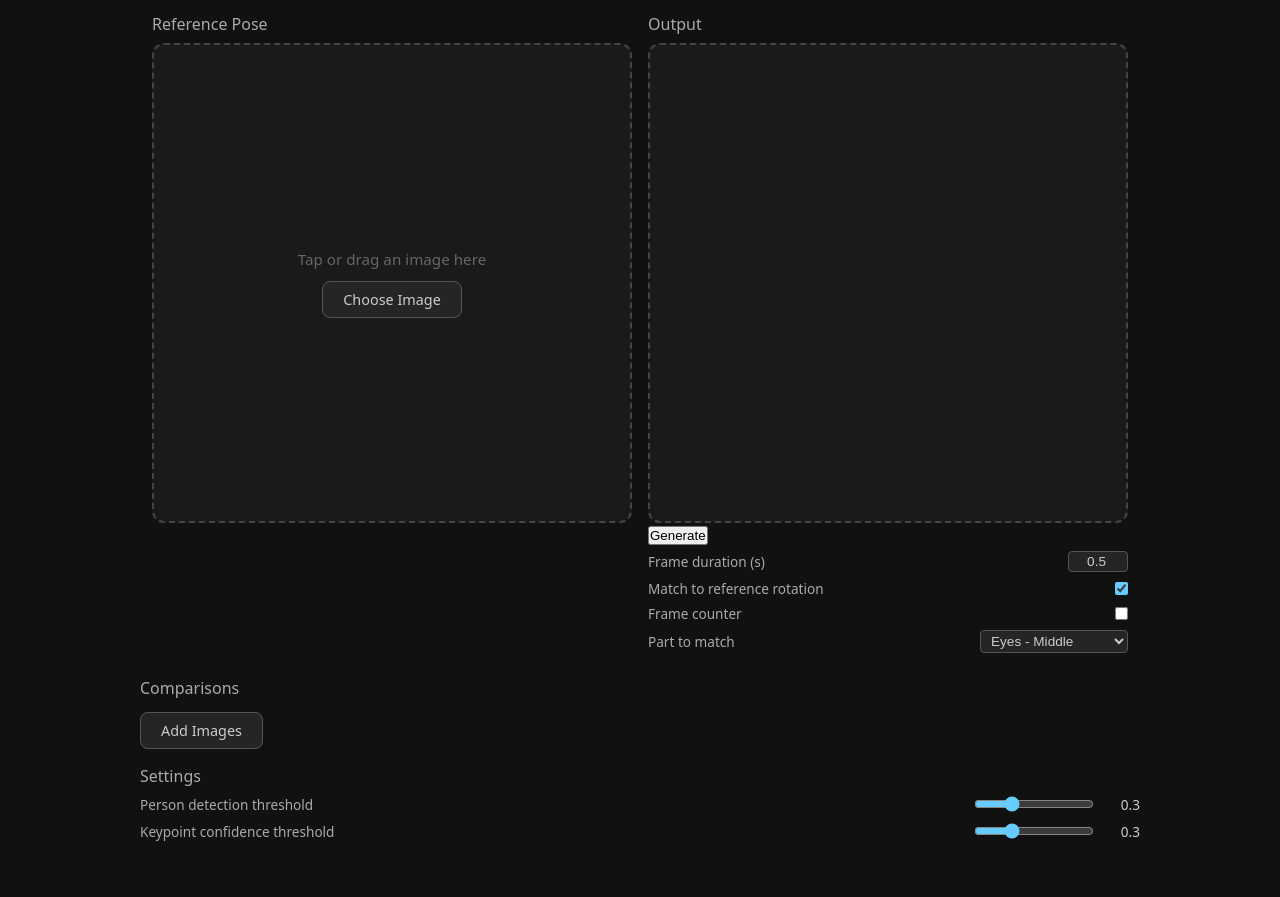
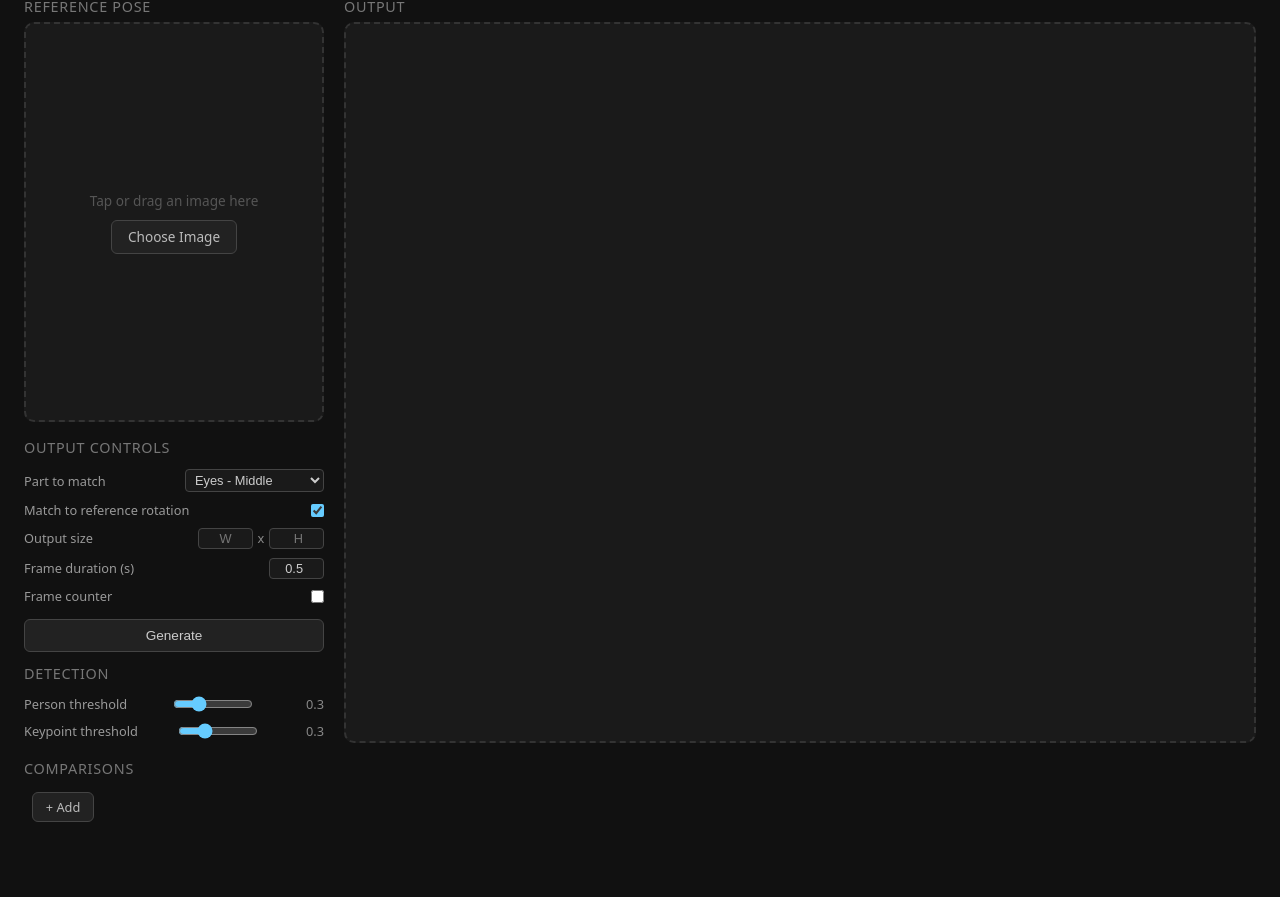
Before and after one commit to BBelk/PoseMatcherDev, a website: page index.html in a window 1280 px wide. Shown: the part 70-967 px from the top of the page. After the commit the page ends 916 px from the top, so only its background shows below. Drawn offline with Linux system fonts and the light colour scheme.

Commit message:
ok restricted output size

```diff
--- a/index.html
+++ b/index.html
@@ -12,7 +12,8 @@
     <button id="clear-all-btn" style="display:none">Clear All</button>
   </div>
 
-  <div id="top-row">
+  <div id="main-layout">
+    <div id="left-panel">
       <section id="reference-section">
         <h2>Reference Pose</h2>
         <div id="reference-box" class="pose-box">
@@ -29,26 +30,8 @@
         </div>
       </section>
 
-    <section id="output-section">
-      <h2>Output</h2>
-      <div id="output-box" class="pose-box">
-        <canvas id="overlay-canvas"></canvas>
-        <div id="overlay-status" class="status"></div>
-        <img id="output-gif" class="output-gif">
-      </div>
-      <button id="generate-btn">Generate</button>
-      <div class="setting-compact">
-        <label for="frame-duration">Frame duration (s)</label>
-        <input type="number" id="frame-duration" min="0.1" max="10" step="0.1" value="0.5">
-      </div>
-      <div class="setting-compact">
-        <label for="rotate-toggle">Match to reference rotation</label>
-        <input type="checkbox" id="rotate-toggle" checked>
-      </div>
-      <div class="setting-compact">
-        <label for="frame-counter-toggle">Frame counter</label>
-        <input type="checkbox" id="frame-counter-toggle">
-      </div>
+      <section id="controls-section">
+        <h2>Output Controls</h2>
         <div class="setting-compact">
           <label for="align-part">Part to match</label>
           <select id="align-part">
@@ -74,31 +57,63 @@
             <option value="16">Right Ankle</option>
           </select>
         </div>
+        <div class="setting-compact">
+          <label for="rotate-toggle">Match to reference rotation</label>
+          <input type="checkbox" id="rotate-toggle" checked>
+        </div>
+        <div class="setting-compact">
+          <label>Output size</label>
+          <span class="dim-inputs">
+            <input type="number" id="output-width" min="1" max="9999" step="1" placeholder="W"> x
+            <input type="number" id="output-height" min="1" max="9999" step="1" placeholder="H">
+          </span>
+        </div>
+        <div class="setting-compact">
+          <label for="frame-duration">Frame duration (s)</label>
+          <input type="number" id="frame-duration" min="0.1" max="10" step="0.1" value="0.5">
+        </div>
+        <div class="setting-compact">
+          <label for="frame-counter-toggle">Frame counter</label>
+          <input type="checkbox" id="frame-counter-toggle">
+        </div>
+        <button id="generate-btn">Generate</button>
+
+        <h2>Detection</h2>
+        <div class="setting-compact">
+          <label for="score-thresh">Person threshold</label>
+          <input type="range" id="score-thresh" min="0.01" max="1" step="0.01" value="0.3">
+          <span id="score-thresh-val">0.3</span>
+        </div>
+        <div class="setting-compact">
+          <label for="kp-thresh">Keypoint threshold</label>
+          <input type="range" id="kp-thresh" min="0.01" max="1" step="0.01" value="0.3">
+          <span id="kp-thresh-val">0.3</span>
+        </div>
       </section>
     </div>
 
-  <section id="compare-section">
+    <div id="right-panel">
+      <section id="output-section">
+        <h2>Output</h2>
+        <div id="output-box" class="pose-box">
+          <canvas id="overlay-canvas"></canvas>
+          <div id="overlay-status" class="status"></div>
+          <img id="output-gif" class="output-gif">
+        </div>
+      </section>
+    </div>
+  </div>
+
+  <section id="filmstrip-section">
     <h2>Comparisons</h2>
+    <div id="filmstrip-wrapper">
       <div id="compare-grid">
         <!-- comparison cards added dynamically -->
       </div>
       <div id="compare-upload">
-      <label class="upload-label" for="cmp-file">Add Images</label>
+        <label class="upload-label" for="cmp-file">+ Add</label>
         <input type="file" id="cmp-file" class="file-input" accept="image/*" multiple>
       </div>
-  </section>
-
-  <section id="settings-section">
-    <h2>Settings</h2>
-    <div class="setting">
-      <label for="score-thresh">Person detection threshold</label>
-      <input type="range" id="score-thresh" min="0.01" max="1" step="0.01" value="0.3">
-      <span id="score-thresh-val">0.3</span>
-    </div>
-    <div class="setting">
-      <label for="kp-thresh">Keypoint confidence threshold</label>
-      <input type="range" id="kp-thresh" min="0.01" max="1" step="0.01" value="0.3">
-      <span id="kp-thresh-val">0.3</span>
     </div>
   </section>
 
--- a/index.js
+++ b/index.js
@@ -214,6 +214,9 @@ const storedPoses = { ref: null };
       box.classList.add('has-image');
       canvas.width = box.clientWidth;
       canvas.height = box.clientHeight;
+      // Populate output dimensions from reference
+      document.getElementById('output-width').value = img.naturalWidth;
+      document.getElementById('output-height').value = img.naturalHeight;
       updateClearAllVisibility();
       await runDetection();
     };
@@ -255,7 +258,7 @@ const cmpFileInput = document.getElementById('cmp-file');
 const comparisons = []; // { img, poses, date, card }
 let selectedCmpIndex = -1;
 
-const compareSection = document.getElementById('compare-section');
+const compareSection = document.getElementById('filmstrip-section');
 
 async function addMultipleComparisons(files) {
   for (const file of files) await addComparison(file);
@@ -564,8 +567,8 @@ async function generateGif() {
     }
   }
 
-  const w = outputBox.clientWidth;
-  const h = outputBox.clientHeight;
+  const w = parseInt(document.getElementById('output-width').value) || refImg.naturalWidth || outputBox.clientWidth;
+  const h = parseInt(document.getElementById('output-height').value) || refImg.naturalHeight || outputBox.clientHeight;
   const frameDuration = parseFloat(frameDurationInput.value);
   const fps = 1 / frameDuration;
 
--- a/style.css
+++ b/style.css
@@ -10,9 +10,8 @@ body {
   color: #eee;
   display: flex;
   flex-direction: column;
-  align-items: center;
-  padding: 1.5rem 1rem;
   min-height: 100vh;
+  padding: 1rem 1.5rem;
 }
 
 h1 {
@@ -20,22 +19,32 @@ h1 {
   letter-spacing: 0.02em;
 }
 
+h2 {
+  font-size: 0.9rem;
+  font-weight: 500;
+  margin-bottom: 0.4rem;
+  color: #777;
+  text-transform: uppercase;
+  letter-spacing: 0.05em;
+}
+
+/* --- Top bar --- */
+
 #top-bar {
   display: flex;
   align-items: center;
   gap: 1rem;
-  margin-bottom: 1.5rem;
+  margin-bottom: 1rem;
 }
 
 #clear-all-btn {
   padding: 0.3rem 0.8rem;
-  border: 1px solid #555;
+  border: 1px solid #733;
   border-radius: 6px;
   font-size: 0.8rem;
   color: #f99;
   background: #252525;
   cursor: pointer;
-  border-color: #733;
 }
 
 #clear-all-btn:hover {
@@ -43,37 +52,42 @@ h1 {
   border-color: #f55;
 }
 
-/* --- Top row: Reference + Output side by side --- */
+/* --- Main layout --- */
 
-#top-row {
+#main-layout {
   display: flex;
-  flex-wrap: wrap;
-  gap: 1rem;
-  justify-content: center;
-  width: 100%;
-  max-width: 1000px;
-  margin-bottom: 1.5rem;
+  gap: 1.25rem;
+  flex: 1;
+  min-height: 0;
 }
 
-#top-row > section {
-  flex: 1 1 300px;
-  max-width: 480px;
+#left-panel {
+  width: 300px;
+  flex-shrink: 0;
+  display: flex;
+  flex-direction: column;
+  gap: 1rem;
 }
 
-/* --- Shared section styles --- */
-
-section h2 {
-  font-size: 1rem;
-  font-weight: 500;
-  margin-bottom: 0.5rem;
-  color: #aaa;
+#right-panel {
+  flex: 1;
+  min-width: 0;
 }
 
-#compare-section,
-#settings-section {
-  width: 100%;
-  max-width: 1000px;
-  margin-bottom: 1.5rem;
+#right-panel section,
+#right-panel .pose-box {
+  height: 100%;
+}
+
+#output-section {
+  display: flex;
+  flex-direction: column;
+  height: 100%;
+}
+
+#output-box {
+  flex: 1;
+  aspect-ratio: unset;
 }
 
 /* --- Shared box styles --- */
@@ -81,10 +95,9 @@ section h2 {
 .pose-box {
   position: relative;
   width: 100%;
-  max-height: 60vh;
   aspect-ratio: 3 / 4;
-  border: 2px dashed #444;
-  border-radius: 12px;
+  border: 2px dashed #333;
+  border-radius: 10px;
   overflow: hidden;
   display: flex;
   align-items: center;
@@ -100,7 +113,7 @@ section h2 {
 
 .pose-box.has-image {
   border-style: solid;
-  border-color: #333;
+  border-color: #2a2a2a;
 }
 
 .pose-box canvas {
@@ -117,10 +130,10 @@ section h2 {
   bottom: 8px;
   left: 50%;
   transform: translateX(-50%);
-  font-size: 0.8rem;
+  font-size: 0.75rem;
   color: #aaa;
-  background: rgba(0, 0, 0, 0.5);
-  padding: 2px 10px;
+  background: rgba(0, 0, 0, 0.6);
+  padding: 2px 8px;
   border-radius: 4px;
   pointer-events: none;
   white-space: nowrap;
@@ -136,30 +149,30 @@ section h2 {
   display: flex;
   flex-direction: column;
   align-items: center;
-  gap: 0.75rem;
-  color: #666;
+  gap: 0.6rem;
+  color: #555;
   pointer-events: none;
 }
 
 .upload-prompt p {
-  font-size: 0.95rem;
+  font-size: 0.85rem;
 }
 
 .upload-label {
   pointer-events: auto;
   cursor: pointer;
-  padding: 0.5rem 1.25rem;
-  border: 1px solid #555;
-  border-radius: 8px;
-  font-size: 0.9rem;
-  color: #ccc;
-  background: #252525;
+  padding: 0.4rem 1rem;
+  border: 1px solid #444;
+  border-radius: 6px;
+  font-size: 0.85rem;
+  color: #bbb;
+  background: #222;
   transition: background 0.15s, border-color 0.15s;
 }
 
 .upload-label:hover {
-  background: #333;
-  border-color: #888;
+  background: #2a2a2a;
+  border-color: #666;
 }
 
 .file-input {
@@ -189,10 +202,10 @@ section h2 {
   position: absolute;
   bottom: 8px;
   right: 8px;
-  font-size: 0.7rem;
-  color: #999;
+  font-size: 0.65rem;
+  color: #888;
   background: rgba(0, 0, 0, 0.5);
-  padding: 2px 6px;
+  padding: 2px 5px;
   border-radius: 3px;
   pointer-events: none;
 }
@@ -206,15 +219,15 @@ section h2 {
 .clear-btn {
   display: none;
   position: absolute;
-  top: 8px;
-  right: 8px;
-  width: 32px;
-  height: 32px;
+  top: 6px;
+  right: 6px;
+  width: 26px;
+  height: 26px;
   border: none;
   border-radius: 50%;
-  background: rgba(0, 0, 0, 0.6);
+  background: rgba(0, 0, 0, 0.5);
   color: #fff;
-  font-size: 1.2rem;
+  font-size: 1rem;
   cursor: pointer;
   line-height: 1;
   backdrop-filter: blur(4px);
@@ -222,7 +235,7 @@ section h2 {
 }
 
 .clear-btn:hover {
-  background: rgba(200, 50, 50, 0.8);
+  background: rgba(200, 50, 50, 0.7);
 }
 
 .pose-box.has-image .clear-btn {
@@ -241,24 +254,154 @@ section h2 {
   object-fit: contain;
 }
 
-/* --- Comparison grid --- */
+/* --- Controls --- */
+
+#controls-section {
+  display: flex;
+  flex-direction: column;
+  gap: 0.15rem;
+}
+
+#controls-section h2 {
+  margin-top: 0.6rem;
+}
+
+#controls-section h2:first-child {
+  margin-top: 0;
+}
+
+.setting-compact {
+  display: flex;
+  align-items: center;
+  justify-content: space-between;
+  gap: 0.5rem;
+  padding: 0.2rem 0;
+  font-size: 0.8rem;
+  color: #999;
+}
+
+.setting-compact label {
+  white-space: nowrap;
+}
+
+.setting-compact input[type="number"] {
+  width: 55px;
+  padding: 2px 5px;
+  border: 1px solid #444;
+  border-radius: 4px;
+  background: #1a1a1a;
+  color: #ccc;
+  font-size: 0.8rem;
+  text-align: right;
+}
+
+.dim-inputs {
+  display: flex;
+  align-items: center;
+  gap: 0.3rem;
+  font-size: 0.8rem;
+  color: #666;
+}
+
+.dim-inputs input {
+  width: 50px;
+}
+
+.setting-compact select {
+  padding: 2px 5px;
+  border: 1px solid #444;
+  border-radius: 4px;
+  background: #1a1a1a;
+  color: #ccc;
+  font-size: 0.8rem;
+}
+
+.setting-compact input[type="checkbox"] {
+  accent-color: #6cf;
+}
+
+.setting-compact input[type="range"] {
+  width: 80px;
+  accent-color: #6cf;
+}
+
+.setting-compact span {
+  font-size: 0.8rem;
+  color: #888;
+  min-width: 2em;
+  text-align: right;
+  font-variant-numeric: tabular-nums;
+}
+
+#generate-btn {
+  margin-top: 0.5rem;
+  width: 100%;
+  padding: 0.5rem;
+  border: 1px solid #444;
+  border-radius: 6px;
+  font-size: 0.85rem;
+  color: #ccc;
+  background: #222;
+  cursor: pointer;
+  transition: background 0.15s, border-color 0.15s;
+}
+
+#generate-btn:hover {
+  background: #2a2a2a;
+  border-color: #666;
+}
+
+/* --- Filmstrip --- */
+
+#filmstrip-section {
+  margin-top: 1rem;
+  width: 100%;
+}
+
+#filmstrip-wrapper {
+  display: flex;
+  align-items: stretch;
+  gap: 0.5rem;
+  overflow-x: auto;
+  padding: 0.5rem 0;
+  scrollbar-width: thin;
+  scrollbar-color: #444 transparent;
+}
+
+#filmstrip-wrapper::-webkit-scrollbar {
+  height: 6px;
+}
+
+#filmstrip-wrapper::-webkit-scrollbar-track {
+  background: transparent;
+}
+
+#filmstrip-wrapper::-webkit-scrollbar-thumb {
+  background: #444;
+  border-radius: 3px;
+}
 
 #compare-grid {
   display: flex;
-  flex-wrap: wrap;
-  gap: 0.75rem;
-  margin-bottom: 0.75rem;
+  gap: 0.5rem;
+  flex-shrink: 0;
 }
 
 .cmp-card {
   position: relative;
-  width: 150px;
-  aspect-ratio: 3 / 4;
-  border: 2px solid #333;
+  width: 120px;
+  height: 160px;
+  flex-shrink: 0;
+  border: 2px solid #2a2a2a;
   border-radius: 8px;
   overflow: hidden;
   background: #1a1a1a;
   cursor: pointer;
+  transition: border-color 0.15s;
+}
+
+.cmp-card:hover {
+  border-color: #555;
 }
 
 .cmp-card.selected {
@@ -282,114 +425,40 @@ section h2 {
 
 .cmp-card .img-meta {
   position: absolute;
-  bottom: 4px;
-  right: 4px;
-  font-size: 0.6rem;
+  bottom: 3px;
+  right: 3px;
+  font-size: 0.55rem;
 }
 
 .cmp-card .clear-btn {
   display: block;
-  top: 4px;
-  right: 4px;
-  width: 22px;
-  height: 22px;
-  font-size: 0.9rem;
+  top: 3px;
+  right: 3px;
+  width: 20px;
+  height: 20px;
+  font-size: 0.8rem;
+  opacity: 0;
+  transition: opacity 0.15s;
+}
+
+.cmp-card:hover .clear-btn {
+  opacity: 1;
 }
 
 #compare-upload {
-  display: inline-block;
+  display: flex;
+  align-items: center;
+  flex-shrink: 0;
 }
 
-#compare-section.dragover {
-  outline: 2px dashed #6cf;
-  outline-offset: -2px;
-  border-radius: 12px;
-}
-
-/* --- Compact settings (output controls) --- */
-
-.setting-compact {
-  display: flex;
-  align-items: center;
-  justify-content: space-between;
-  gap: 0.5rem;
-  margin-top: 0.4rem;
-  font-size: 0.85rem;
-  color: #aaa;
-}
-
-.setting-compact label {
+#compare-upload .upload-label {
+  padding: 0.3rem 0.8rem;
+  font-size: 0.8rem;
   white-space: nowrap;
 }
 
-.setting-compact input[type="number"] {
-  width: 60px;
-  padding: 2px 6px;
-  border: 1px solid #555;
-  border-radius: 4px;
-  background: #252525;
-  color: #ccc;
-  font-size: 0.85rem;
-  text-align: right;
+#filmstrip-section.dragover {
+  outline: 2px dashed #6cf;
+  outline-offset: -2px;
+  border-radius: 8px;
 }
-
-.setting-compact select {
-  padding: 2px 6px;
-  border: 1px solid #555;
-  border-radius: 4px;
-  background: #252525;
-  color: #ccc;
-  font-size: 0.85rem;
-}
-
-.setting-compact input[type="checkbox"] {
-  accent-color: #6cf;
-}
-
-/* --- Output controls --- */
-
-#overlay-btn {
-  display: block;
-  margin: 0.75rem auto 0;
-  padding: 0.5rem 1.5rem;
-  border: 1px solid #555;
-  border-radius: 8px;
-  font-size: 0.9rem;
-  color: #ccc;
-  background: #252525;
-  cursor: pointer;
-  transition: background 0.15s, border-color 0.15s;
-}
-
-#overlay-btn:hover {
-  background: #333;
-  border-color: #888;
-}
-
-/* --- Settings --- */
-
-.setting {
-  display: flex;
-  align-items: center;
-  gap: 0.75rem;
-  margin-bottom: 0.5rem;
-}
-
-.setting label {
-  flex: 1;
-  font-size: 0.85rem;
-  color: #aaa;
-}
-
-.setting input[type="range"] {
-  width: 120px;
-  accent-color: #6cf;
-}
-
-.setting span {
-  font-size: 0.85rem;
-  color: #ccc;
-  min-width: 2.5em;
-  text-align: right;
-  font-variant-numeric: tabular-nums;
-}
```
Also changed, not shown: .claude/settings.local.json. Lines whose indentation alone changed are shown as unchanged.
